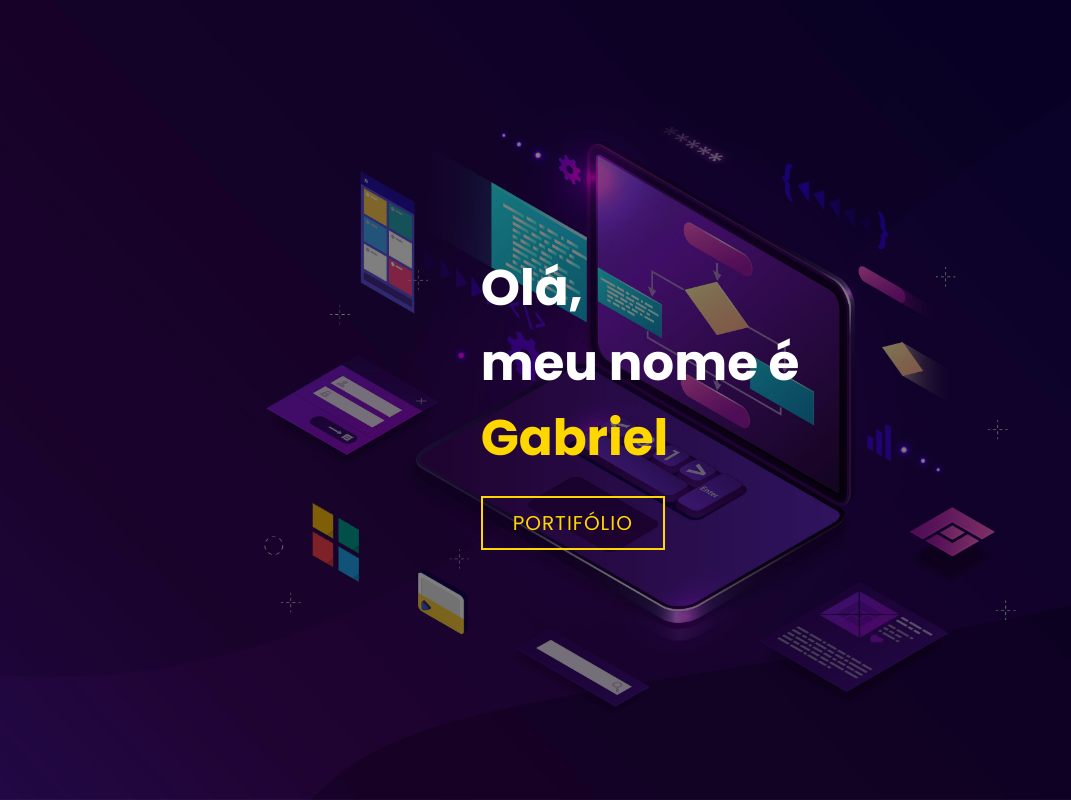
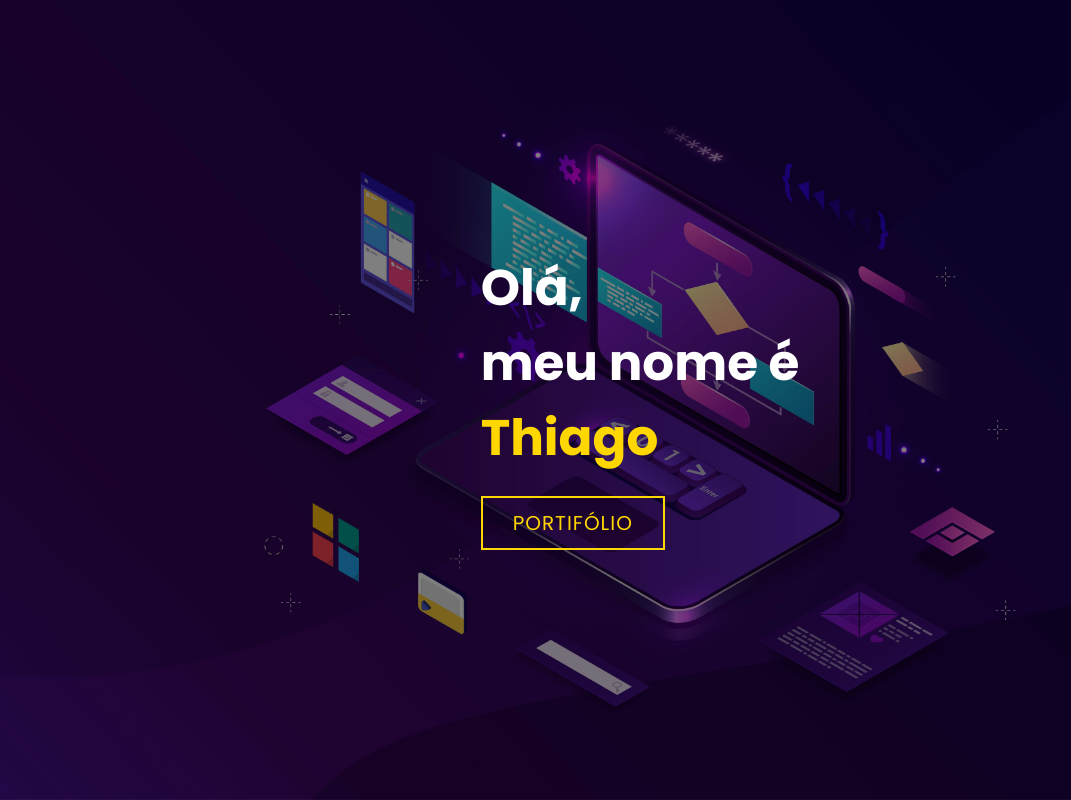
Before and after one commit to tfsilva2510/portfolio-Thiago, a plain HTML site: page index.html in a window 1280 px wide. Shown: the top 800 px of the page, without its empty margins (0-1071 px from the left). Drawn offline with Linux system fonts and the light colour scheme.

Commit message:
update name

```diff
--- a/index.html
+++ b/index.html
@@ -14,7 +14,7 @@
             <div>
                 <h1>Olá,<span></span></h1>
                 <h1>meu nome é<span></span></h1>
-                <h1>Gabriel<span></span></h1>
+                <h1>Thiago<span></span></h1>
                 <a href="#portfolio" type="button" class="cta">Portifólio</a>
             </div>
         </div>
```
